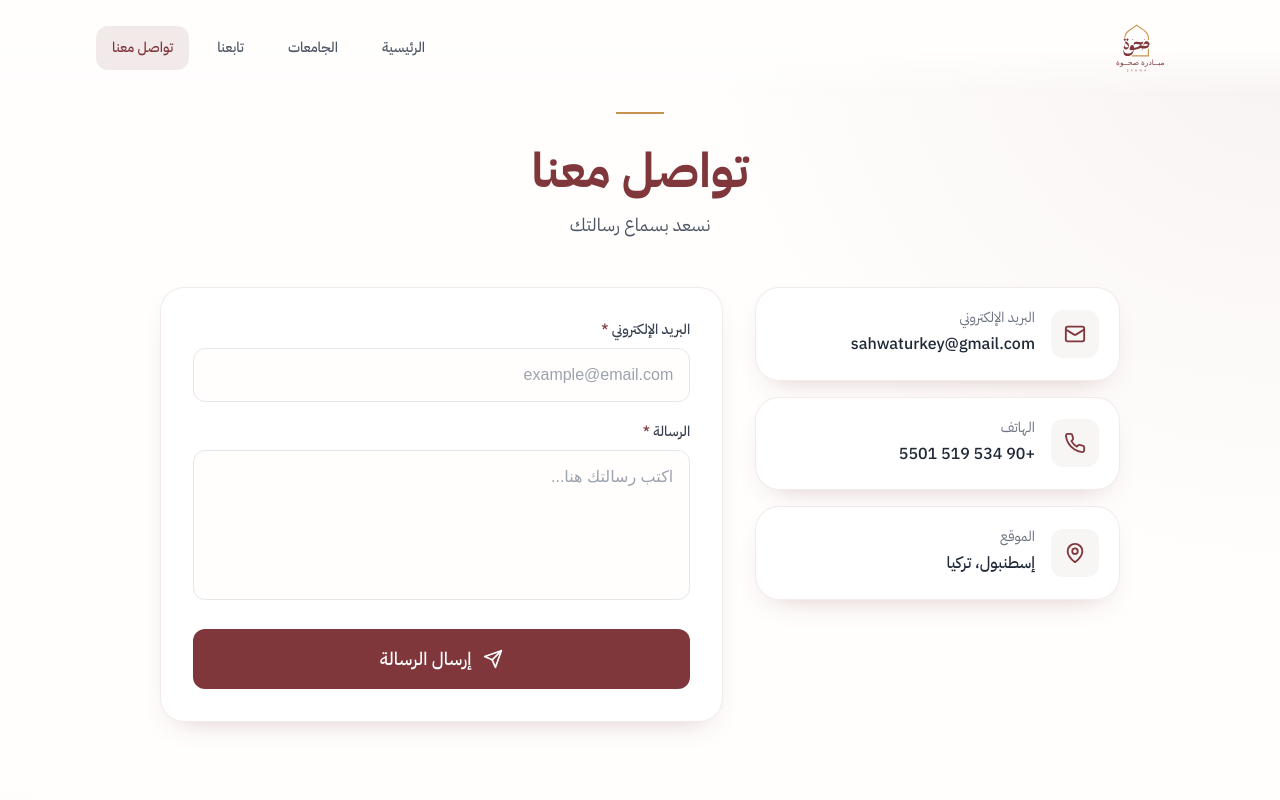
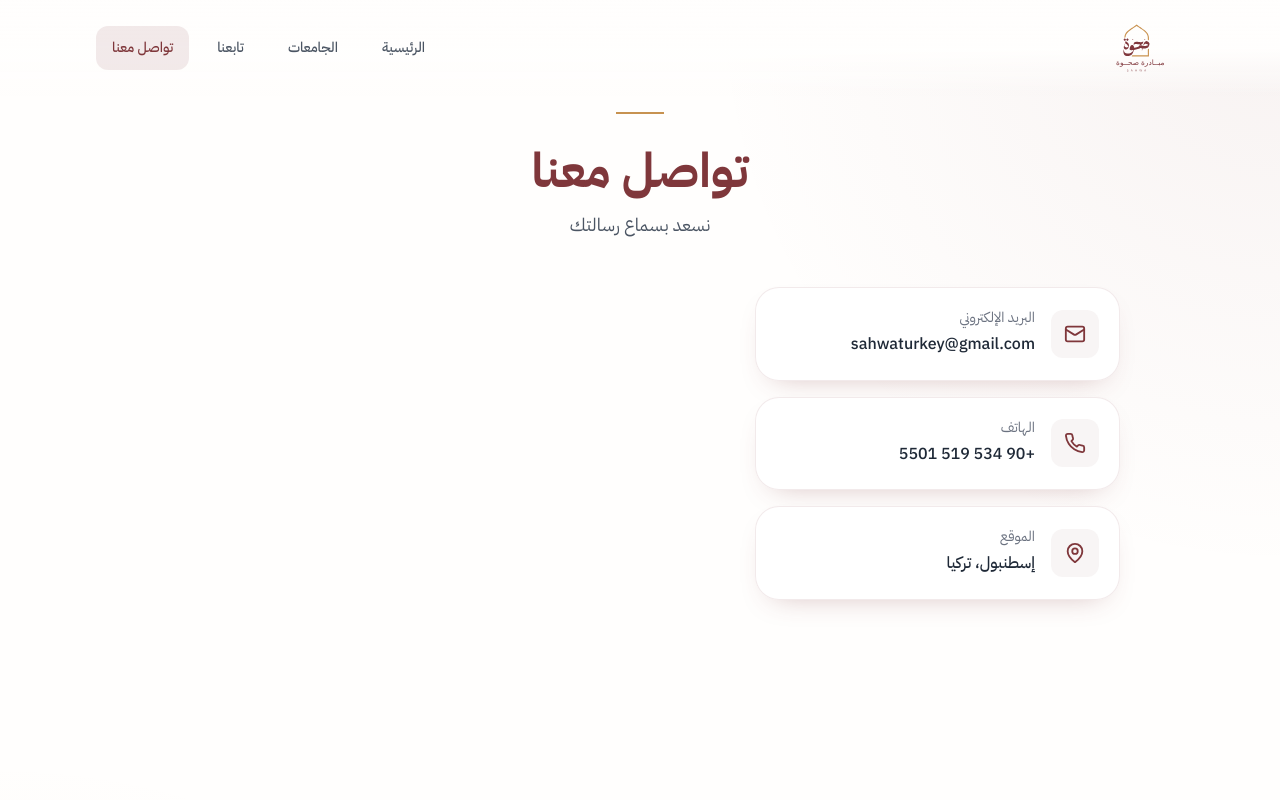
Before and after one commit to mokamaleldin/sahwa, a React (Vite) app: page /contact in a window 1280 px wide. Shown: the top 800 px of the page. Built offline with nearby package versions, Linux system fonts and the light colour scheme.

Commit message:
refactor: remove unused form handling logic from Contact component

```diff
--- a/src/pages/Contact.tsx
+++ b/src/pages/Contact.tsx
@@ -1,9 +1,7 @@
-import React, { useState } from 'react';
+import React from 'react';
 import SEO from '../components/SEO';
 import ContactHeader from '../components/contact/ContactHeader';
 import ContactInfo from '../components/contact/ContactInfo';
-import ContactForm from '../components/contact/ContactForm';
-import SuccessMessage from '../components/contact/SuccessMessage';
 import Header from '../components/shared/Header';
 import Footer from '../components/shared/Footer';
 
@@ -53,65 +51,6 @@ const breadcrumbs = [
 ];
 
 const Contact: React.FC = () => {
-  const [formData, setFormData] = useState({
-    name: '',
-    email: '',
-    phone: '',
-    message: '',
-  });
-  const [isSubmitted, setIsSubmitted] = useState(false);
-  const [isSubmitting, setIsSubmitting] = useState(false);
-
-  const handleSubmit = async (e: React.FormEvent) => {
-    e.preventDefault();
-    setIsSubmitting(true);
-
-    // Create mailto link with form data
-    const subject = encodeURIComponent(`رسالة من ${formData.name}`);
-    const body = encodeURIComponent(
-      `الاسم: ${formData.name}\n` +
-      `البريد الإلكتروني: ${formData.email}\n` +
-      `${formData.phone ? `رقم الهاتف: ${formData.phone}\n` : ''}` +
-      `\nالرسالة:\n${formData.message}`
-    );
-
-    // Open email client
-    window.location.href = `mailto:sahwaturkey@gmail.com?subject=${subject}&body=${body}`;
-
-    // Show success after a brief delay
-    setTimeout(() => {
-      setIsSubmitting(false);
-      setIsSubmitted(true);
-    }, 500);
-  };
-
-  const handleChange = (e: React.ChangeEvent<HTMLInputElement | HTMLTextAreaElement>) => {
-    setFormData(prev => ({
-      ...prev,
-      [e.target.name]: e.target.value,
-    }));
-  };
-
-  if (isSubmitted) {
-    return (
-      <>
-      <Header />
-        <SEO
-          title="تواصل معنا | صحوة - Contact Sahwa"
-          description="تواصل مع فريق صحوة Sahwa. راسلنا على sahwaturkey@gmail.com أو اتصل على +905345195501. Contact Sahwa student community in Turkey."
-          keywords="تواصل صحوة, contact sahwa, صحوة email, صحوة هاتف, sahwa contact, sahwa turkey contact, التواصل مع صحوة"
-          canonicalUrl="/contact"
-          structuredData={contactStructuredData}
-          breadcrumbs={breadcrumbs}
-        />
-        <main className="app-shell pt-24 sm:pt-28 pb-12 sm:pb-16">
-          <SuccessMessage />
-        </main>
-        <Footer />
-        </>
-    );
-  }
-
   return (
     <>
 
@@ -130,12 +69,6 @@ const Contact: React.FC = () => {
 
           <div className="grid grid-cols-1 lg:grid-cols-5 gap-5 sm:gap-8">
             <ContactInfo />
-            <ContactForm
-              formData={formData}
-              isSubmitting={isSubmitting}
-              onSubmit={handleSubmit}
-              onChange={handleChange}
-            />
           </div>
         </div>
       </main>
```
